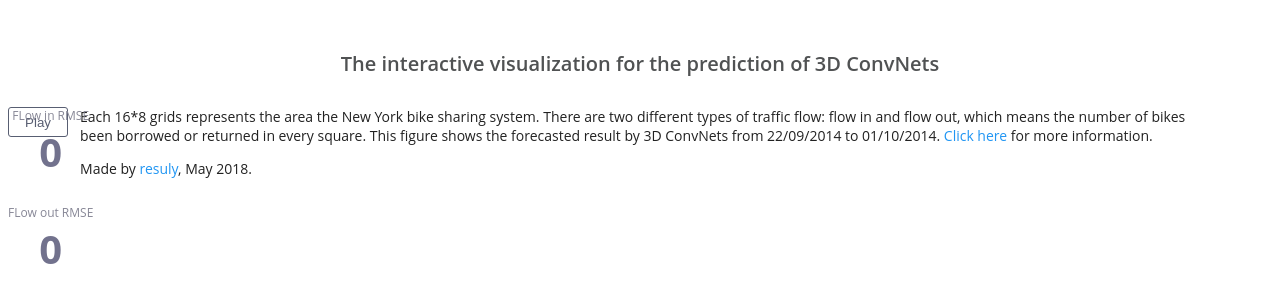
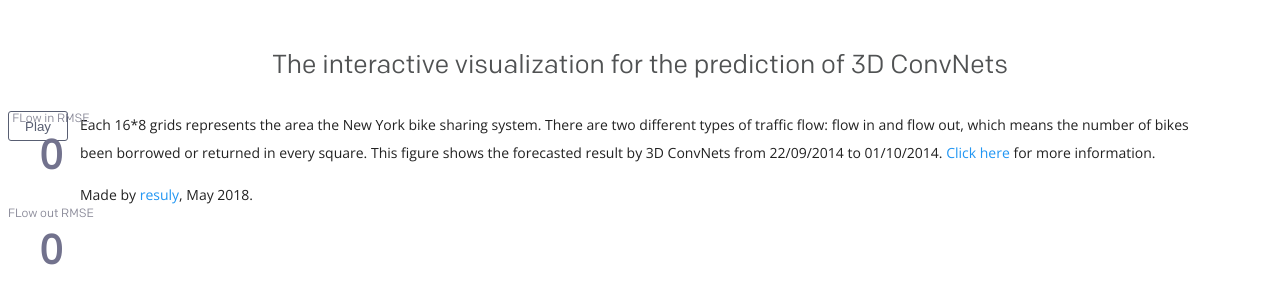
Before and after one commit to resuly/resuly.github.io, a Jekyll site: the page projects/3dconvs/index.html, which Jekyll copies as it is, in a window 1280 px wide. Shown: the top 304 px of the page. Built offline with Jekyll 4.4.1, drawn with Linux system fonts in a browser that asks for light colours; comment, search, counter and statistics services are not loaded.

Commit message:
fix font

```diff
--- a/projects/3dconvs/css/style.css
+++ b/projects/3dconvs/css/style.css
@@ -1,5 +1,38 @@
+@font-face {
+    font-family: ColfaxWeb;
+    src: url(font/ColfaxWebRegularAlt.eot);
+    src: url(font/ColfaxWebRegularAlt.eot?#iefix) format("embedded-opentype"),url(font/ColfaxWebRegularAlt.woff2) format("woff2"),url(font/ColfaxWebRegularAlt.woff) format("woff");
+    font-weight: 400;
+    font-style: normal
+}
+/*
+@font-face {
+    font-family: ColfaxWeb;
+    src: url(font/ColfaxWebRegularItalic.eot);
+    src: url(font/ColfaxWebRegularItalic.eot?#iefix) format("embedded-opentype"),url(font/ColfaxWebRegularItalic.woff2) format("woff2"),url(font/ColfaxWebRegularItalic.woff) format("woff");
+    font-weight: 400;
+    font-style: italic
+}
+
+@font-face {
+    font-family: ColfaxWeb;
+    src: url(font/ColfaxWebMediumAlt.eot);
+    src: url(font/ColfaxWebMediumAlt.eot?#iefix) format("embedded-opentype"),url(font/ColfaxWebMediumAlt.woff2) format("woff2"),url(font/ColfaxWebMediumAlt.woff) format("woff");
+    font-weight: 500;
+    font-style: normal
+}
+
+@font-face {
+    font-family: ColfaxWeb;
+    src: url(font/ColfaxWebMediumItalic.eot);
+    src: url(font/ColfaxWebMediumItalic.eot?#iefix) format("embedded-opentype"),url(font/ColfaxWebMediumItalic.woff2) format("woff2"),url(font/ColfaxWebMediumItalic.woff) format("woff");
+    font-weight: 500;
+    font-style: italic
+} */
+
 html, body {
-  font-family: 'Open Sans', sans-serif;
+  /* font-family: 'Open Sans', sans-serif; */
+  font-family: ColfaxWeb,'Open Sans',Helvetica,Arial,sans-serif;
   color: rgba(0, 0, 0, 0.87);
   /* background-color: rgb(250,250,250); */
 }
@@ -22,10 +55,9 @@ html, body {
 }
 
 h1 {
-  font-weight: normal;
   text-align: center;
-  font-size: 20px;
-  font-weight: 600;
+  font-size: 26px;
+  font-weight: 400;
   margin-top: 50px;
   margin-bottom: 30px;
   color: #505253;
@@ -35,9 +67,11 @@ h1 {
   width: 1200px;
   margin: 0 auto;
   padding-bottom: 70px;
+  font-family: 'Open Sans', sans-serif;
 }
 
 .note p {
+  line-height: 28px;
   font-weight: normal;
   font-size: 14px;
   padding: 0 40px;
@@ -50,7 +84,6 @@ h1 {
 
 .tooltip {
   width: 85px;
-  height: 25px;
   padding: 10px;
   top: 197px;
   left: 298px;
@@ -64,7 +97,6 @@ h1 {
 }
 
 .headtitle {
-  font-family: 'Roboto', sans-serif;
   font-weight: 400;
   font-size: 14px;
 }
@@ -144,6 +176,7 @@ h1 {
   font-size: 40px;
   margin: 0 0 25px 0;
   color: #72728d;
+  font-family: 'Open Sans', sans-serif;
 }
 
 svg.clock {
--- a/projects/3dconvs/index.html
+++ b/projects/3dconvs/index.html
@@ -2,7 +2,7 @@
 <head>
 <meta charset="utf-8">
 <title>The interactive visualization for the prediction of 3D ConvNets</title>
-<link href="https://fonts.googleapis.com/css?family=Roboto:300,400" rel="stylesheet">
+<link href="https://fonts.googleapis.com/css?family=Open+Sans" rel="stylesheet">
 <link rel="stylesheet" href="css/style.css">
 </head>
 <body>
```
Also changed, not shown: projects/3dconvs/css/font/ColfaxWebMediumAlt.woff2 (added), projects/3dconvs/css/font/ColfaxWebRegularAlt.woff2 (added), projects/3dconvs/css/font/ColfaxWebRegularItalic.woff2 (added).
